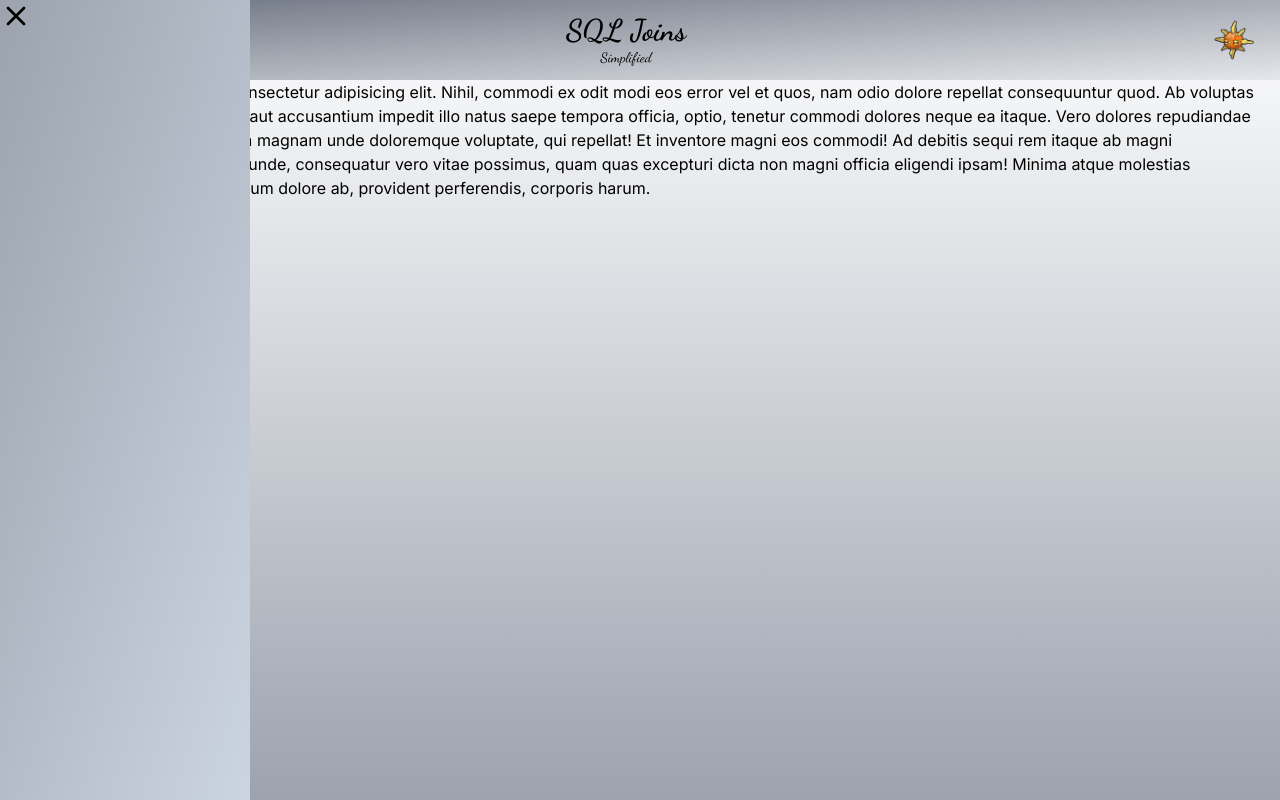
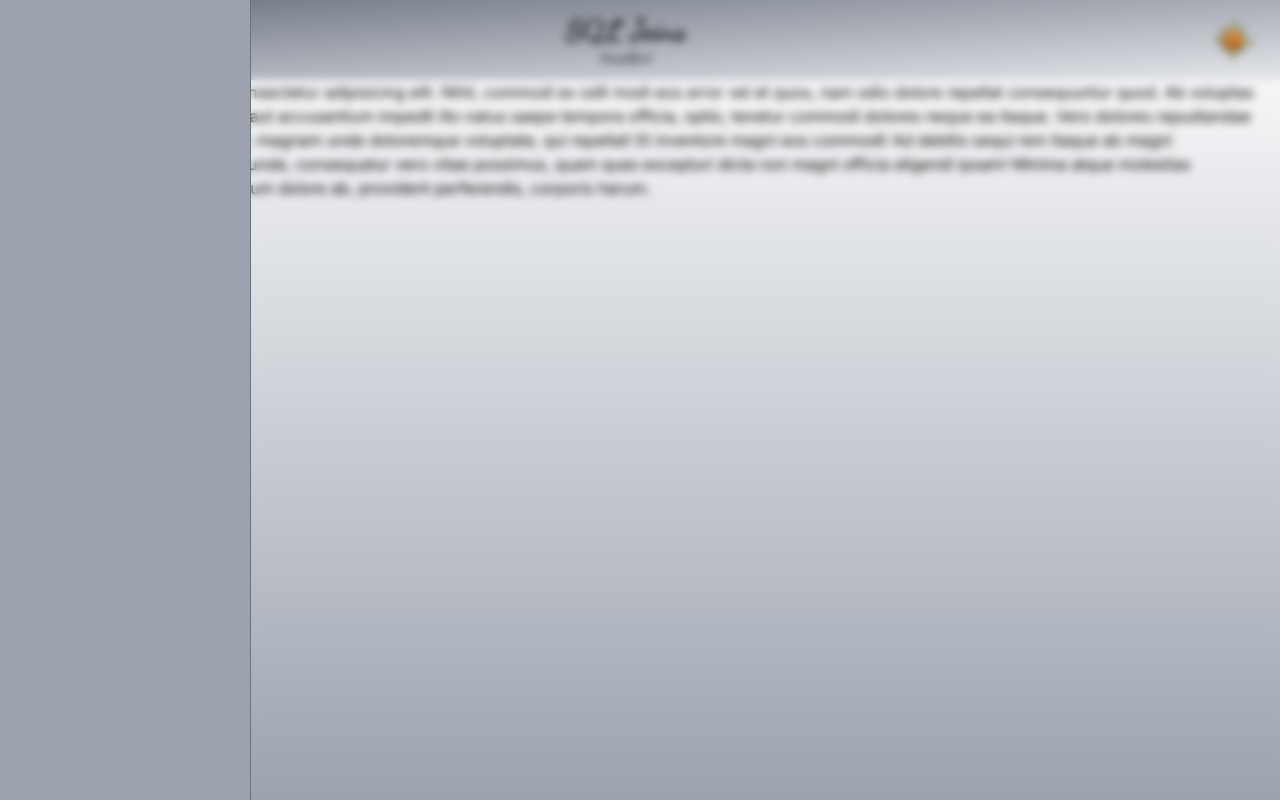
Before and after one commit to pradhanishan/sqlmeetstailwind, a Next.js app: page / in a window 1280 px wide. Both pictures are taken after a click on the icon 32 px from the left and 40 px from the top of the page. Built offline with nearby package versions, Linux system fonts and the light colour scheme.

Commit message:
add backdrop to navigation drawer

```diff
--- a/app/components/Drawer.tsx
+++ b/app/components/Drawer.tsx
@@ -4,13 +4,22 @@ import DrawerCloseButton from "./DrawerCloseButton";
 
 export default function Drawer({ closeDrawer }: { closeDrawer: () => void }) {
   return (
-    <div
-      className="h-screen fixed left-0 top-0
-        w-[250px]
-        bg-gradient-to-br from-gray-400 to-slate-300
+    <div className="h-screen fixed left-0 top-0 flex w-screen">
+      {/* drawer */}
+      <div
+        className="
+        w-[250px] h-full
+        bg-gray-400
+
         dark:bg-gradient-to-br dark:from-slate-900 dark:to-sky-900"
-    >
-      <DrawerCloseButton closeDrawer={closeDrawer} />
+      >
+        <DrawerCloseButton closeDrawer={closeDrawer} />
+      </div>
+      {/* backdron */}
+      <div
+        className="flex-grow backdrop-blur-sm border-l border-slate-500 dark:border-sky-800 "
+        onClick={closeDrawer}
+      ></div>
     </div>
   );
 }
--- a/app/components/DrawerCloseButton.tsx
+++ b/app/components/DrawerCloseButton.tsx
@@ -18,7 +18,7 @@ export default function DrawerCloseButton({
       strokeLinejoin="round"
       onClick={() => {
         closeDrawer();
-      }}
+      }} className="sm:hidden"
     >
       <line x1="18" y1="6" x2="6" y2="18"></line>
       <line x1="6" y1="6" x2="18" y2="18"></line>
```
